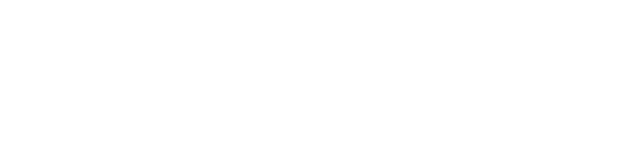
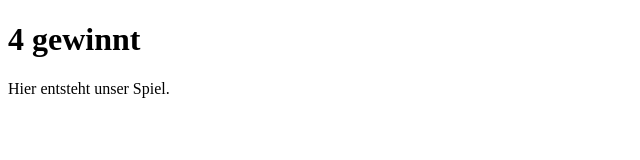
Before and after one commit to ChristophSchwa/4gewinnt, a plain HTML site: page index.html in a window 1280 px wide. Shown: the whole page, without its empty margins (0-640 px from the left). Drawn offline with Linux system fonts and the light colour scheme.

Commit message:
Add basic HTML structure for '4 gewinnt' game

```diff
--- a/index.html
+++ b/index.html
@@ -1,3 +1,11 @@
-<html>
-
+<!DOCTYPE html>
+<html lang="de">
+<head>
+<meta charset="UTF-8">
+<title>4 gewinnt</title>
+</head>
+<body>
+<h1>4 gewinnt</h1>
+<p>Hier entsteht unser Spiel. </p>
+</body>
 </html>
```
